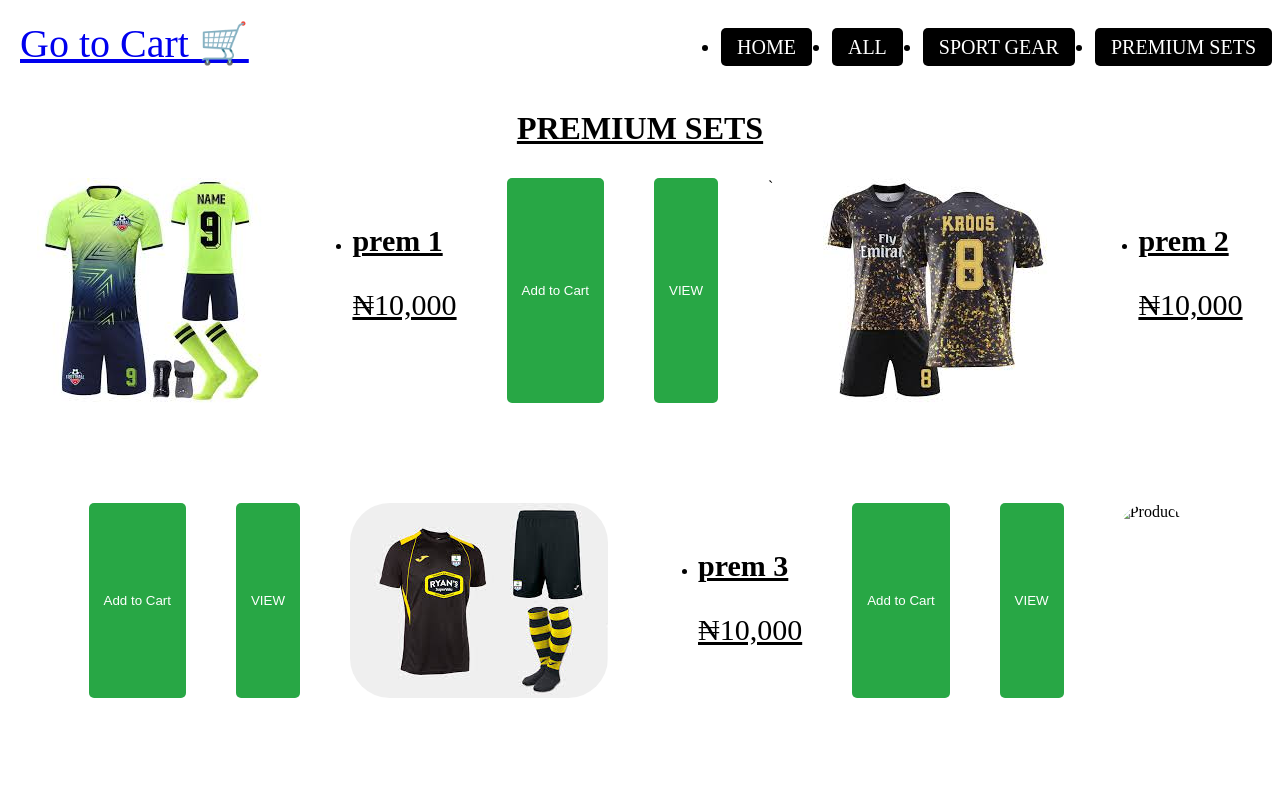
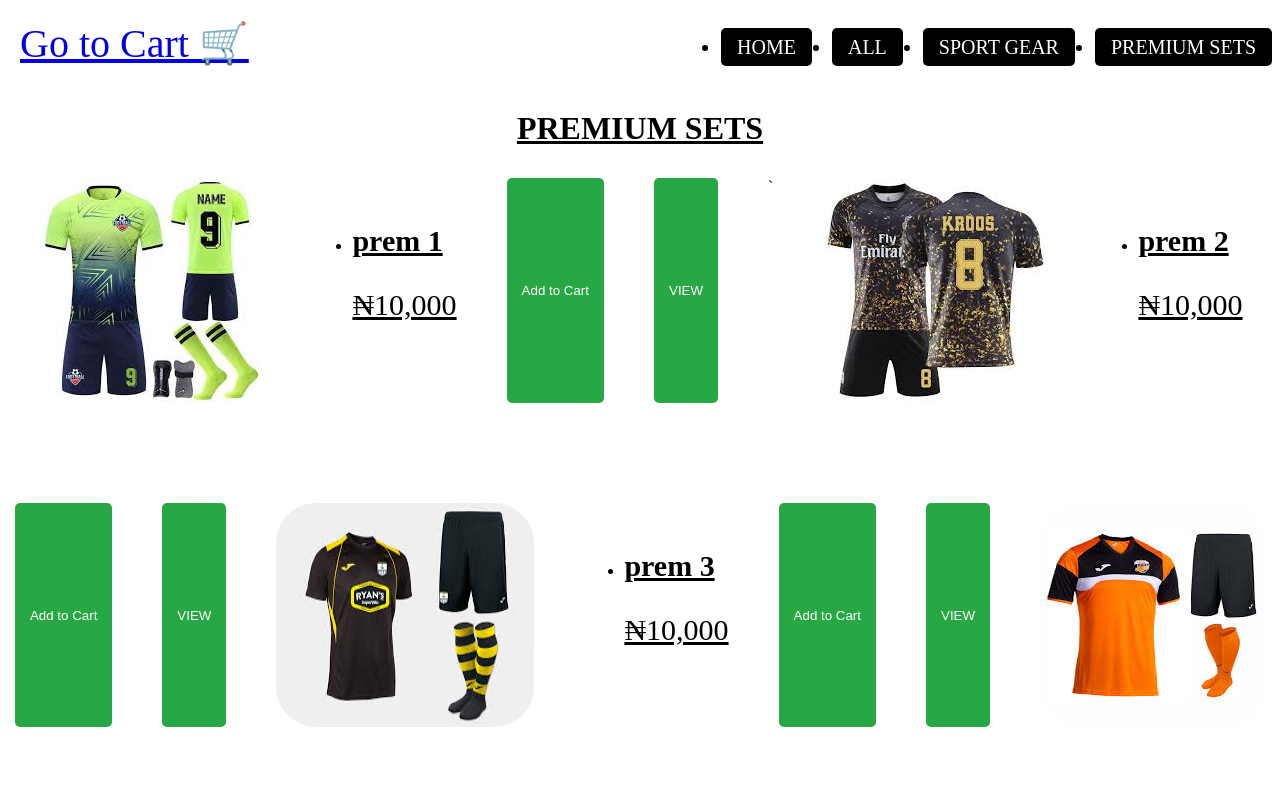
Before and after one commit to chkaima/NEXTURE.org, a website: page premium.html in a window 1280 px wide. Shown: the top 795 px of the page. Drawn offline with Linux system fonts and the light colour scheme.

Commit message:
Update premium.html

```diff
--- a/premium.html
+++ b/premium.html
@@ -45,7 +45,7 @@
       <button class ="btn" onclick=" window.location.href = 'prdct3.html'; ">VIEW</button>
 
 
-        <img src="./images 2/PREMIUM SET FF 4.jpeg" alt="Product 4">
+        <img src="PREMIUM SET FF 4.jpeg" alt="Product 4">
   <ul><li><h3>prem 4</h3><p>₦10,000</p> </li></ul>
      <button class="btn" onclick="addToCart('prem 4',10000)">Add to Cart</button>
      <button class ="btn" onclick=" window.location.href = 'prdct4.html'; ">VIEW</button>
```
